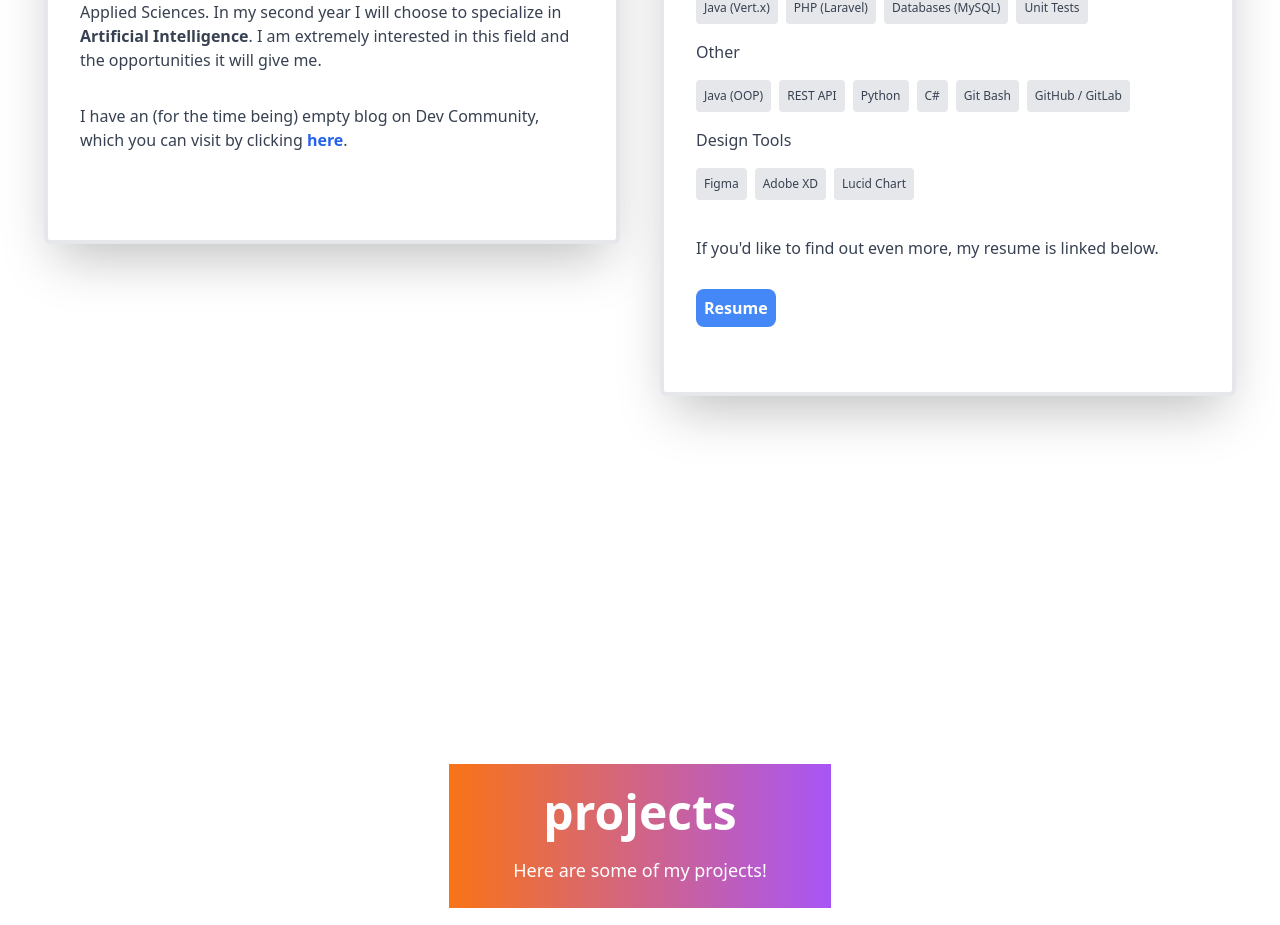
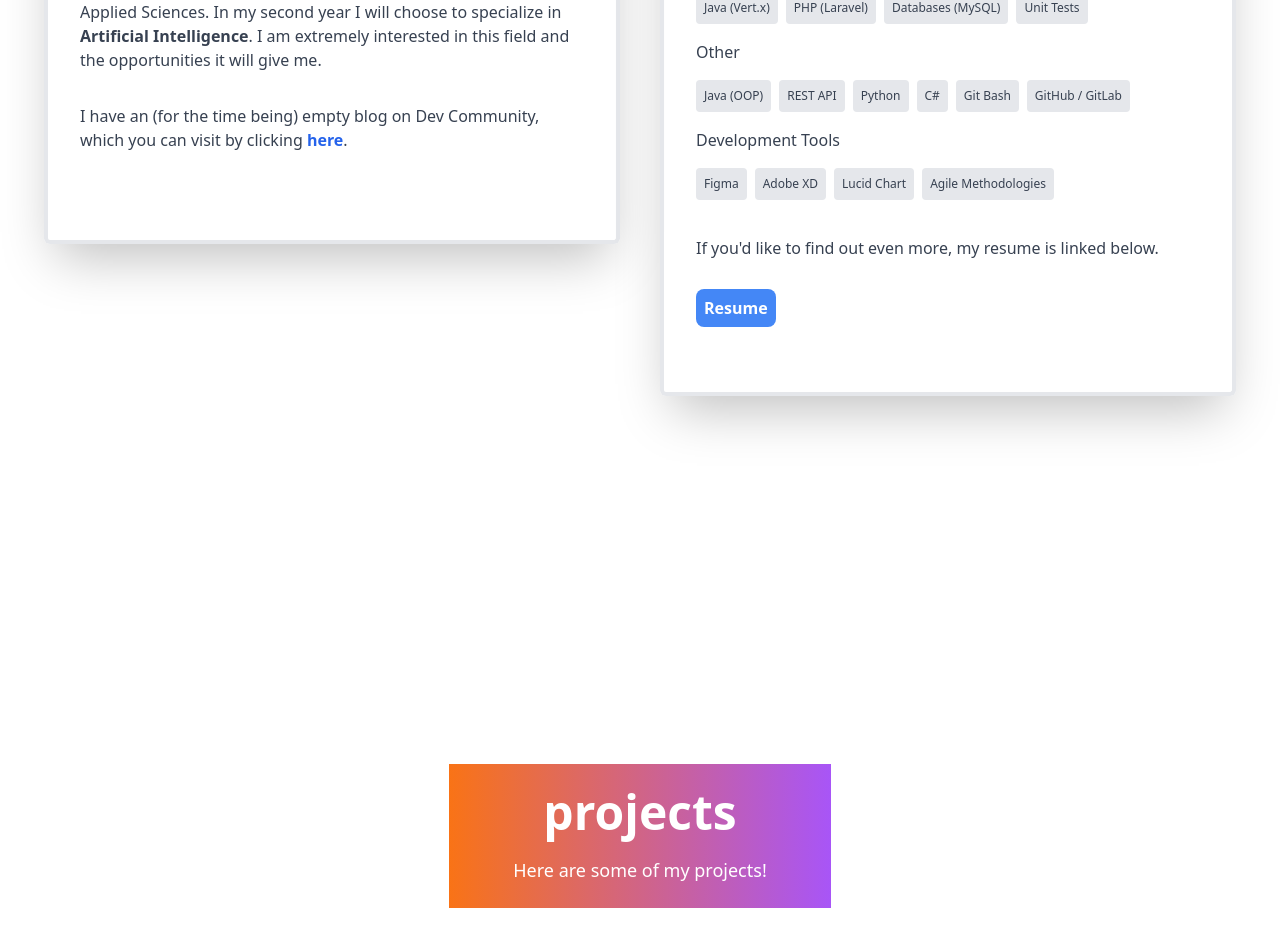
Before and after one commit to Harmxn02/Portfolio, a React (Create React App) app: page / in a window 1280 px wide. Shown: the part 1540-2465 px from the top of the page. Built offline with nearby package versions, Linux system fonts and the light colour scheme; some icons are missing.

Commit message:
Add new skill

```diff
--- a/src/components/About.js
+++ b/src/components/About.js
@@ -44,11 +44,12 @@ export default function About() {
                     <p className="bg-gray-200 rounded p-2 text-xs font-medium hover:scale-105 ease-in-out duration-300">GitHub / GitLab</p>
                 </div>
 
-                <p className="font-medium text-gray-700 text-md">Design Tools</p>
+                <p className="font-medium text-gray-700 text-md">Development Tools</p>
                 <div className="flex gap-2 flex-wrap">
                     <p className="bg-gray-200 rounded p-2 text-xs font-medium hover:scale-105 ease-in-out duration-300">Figma</p>
                     <p className="bg-gray-200 rounded p-2 text-xs font-medium hover:scale-105 ease-in-out duration-300">Adobe XD</p>
                     <p className="bg-gray-200 rounded p-2 text-xs font-medium hover:scale-105 ease-in-out duration-300">Lucid Chart</p>
+                    <p className="bg-gray-200 rounded p-2 text-xs font-medium hover:scale-105 ease-in-out duration-300">Agile Methodologies</p>
                 </div>
 
 
```
